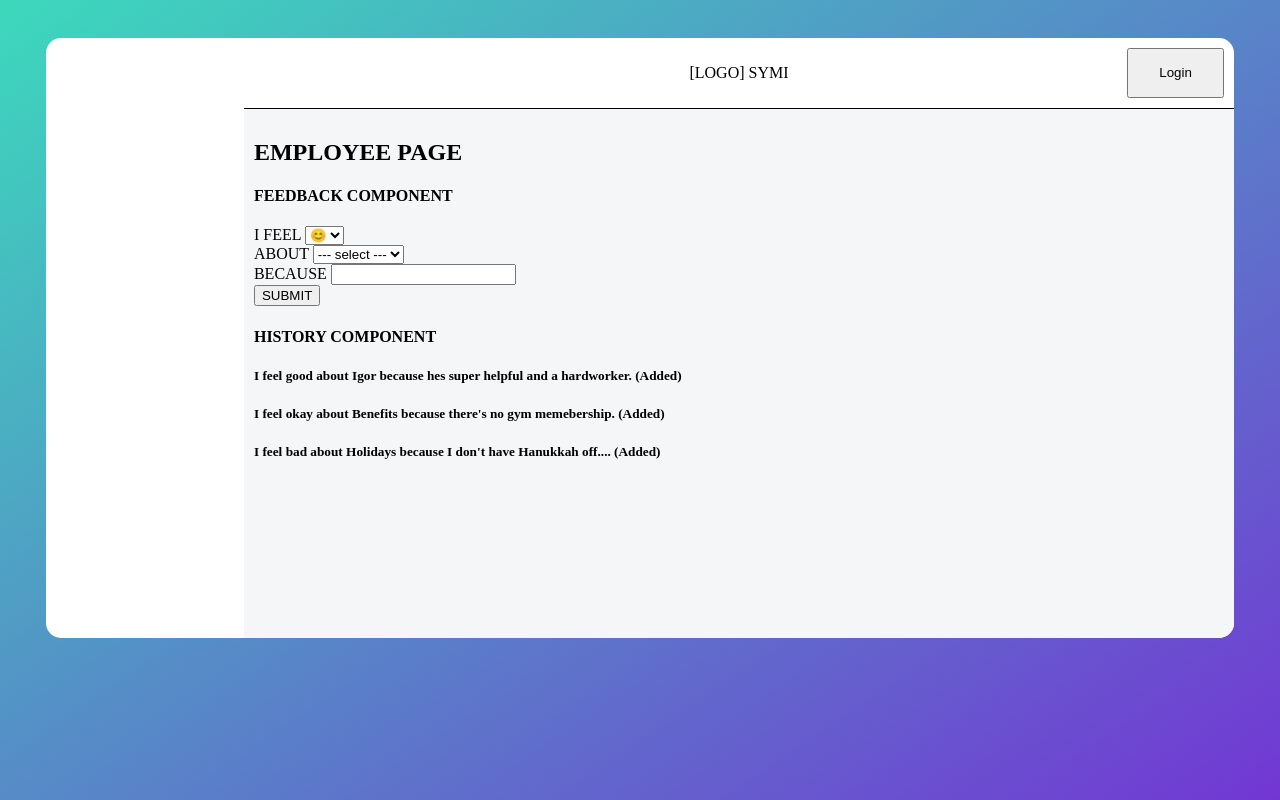
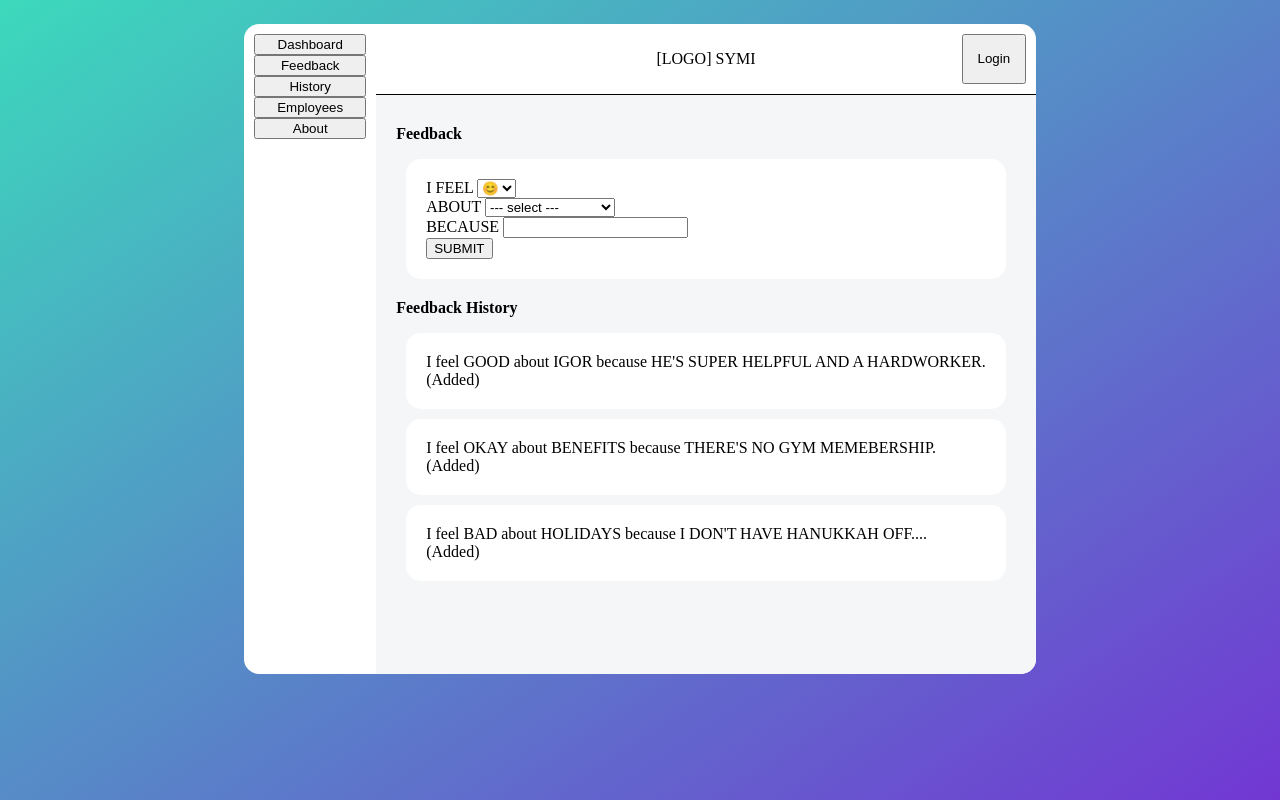
Before and after one commit to project-symi/frontend-symi, a Next.js app: page /employee in a window 1280 px wide. Built offline with nearby package versions, Linux system fonts and the light colour scheme.

Commit message:
basic styling

```diff
--- a/components/Layout.js
+++ b/components/Layout.js
@@ -5,7 +5,7 @@ import '../styles/App.css';
 const Layout = props => (
   <div className="layout">
     <Navbar />
-    <div id="page">{props.children}</div>
+    {props.children}
   </div>
 );
 
--- a/components/employeePage/Feedback.js
+++ b/components/employeePage/Feedback.js
@@ -1,4 +1,6 @@
 /* eslint-disable react/prop-types */
+import '../../styles/Employee.css';
+
 export default class Feedback extends React.Component {
   constructor() {
     super();
@@ -56,9 +58,10 @@ export default class Feedback extends React.Component {
 
   render() {
     return (
-      <form>
       <div>
-          <h4>FEEDBACK COMPONENT</h4>
+        <p className="title">Feedback</p>
+        <form className="feedback-container">
+          <div>
             <label>I FEEL </label>
             <select name="feeling" onChange={this.handleInputChange}>
               <option name="feeling" value="good">
@@ -79,7 +82,12 @@ export default class Feedback extends React.Component {
             <select name="About" onChange={this.handleInputChange}>
               <option>--- select ---</option>
               <option value="Employee">Employee</option>
-            <option value="Category">Category</option>
+              <option>Work/Life Balance</option>
+              <option>Benefits</option>
+              <option>Holidays</option>
+              <option>Job Satisfaction</option>
+              <option>Company Policy</option>
+              <option>Other</option>
             </select>
 
             {/* 2nd ABOUT > EMPLOYEE SEARCH */}
@@ -91,14 +99,10 @@ export default class Feedback extends React.Component {
 
             {/* 2nd ABOUT > CATEGORY */}
             {this.state.about.type === 'Category' ? (
-            <select name="Category" onChange={this.handleInputChange}>
-              <option>Work/Life Balance</option>
-              <option>Benefits</option>
-              <option>Holidays</option>
-              <option>Job Satisfaction</option>
-              <option>Company Policy</option>
-              <option>Other</option>
-            </select>
+              <select
+                name="Category"
+                onChange={this.handleInputChange}
+              ></select>
             ) : (
               <div></div>
             )}
@@ -119,6 +123,7 @@ export default class Feedback extends React.Component {
             SUBMIT
           </button>
         </form>
+      </div>
     );
   }
 }
--- a/components/employeePage/History.js
+++ b/components/employeePage/History.js
@@ -7,7 +7,7 @@ export default class History extends React.Component {
         {
           feeling: 'good',
           about: { type: 'Employee', input: 'Igor' },
-          note: 'hes super helpful and a hardworker',
+          note: 'he\'s super helpful and a hardworker',
           dateAdded: null
         },
         {
@@ -29,15 +29,20 @@ export default class History extends React.Component {
   render() {
     return (
       <div>
-        <h4>HISTORY COMPONENT</h4>
+        <p className="title">Feedback History</p>
         {this.state.feedback.map((item, i) => {
           return (
-            <h5>
-              I feel {this.state.feedback[i].feeling} about{' '}
-              {this.state.feedback[i].about.input} because{' '}
-              {this.state.feedback[i].note}. (Added
-              {this.state.feedback[i].dateAdded})
-            </h5>
+            <div className="feedback-container">
+              <div className="feedback-string">
+                I feel {this.state.feedback[i].feeling.toUpperCase()} about{' '}
+                {this.state.feedback[i].about.input.toUpperCase()} because{' '}
+                {this.state.feedback[i].note.toUpperCase()}.
+              </div>
+              <div className="date-added">
+                (Added
+                {this.state.feedback[i].dateAdded})
+              </div>
+            </div>
           );
         })}
       </div>
--- a/pages/admin.js
+++ b/pages/admin.js
@@ -1,5 +1,6 @@
 /* eslint-disable react/no-unescaped-entities */
 import Layout from '../components/Layout';
+import Sidebar from '../components/Sidebar';
 
 //components
 import EmployeeInput from '../components/adminPage/EmployeeInput';
@@ -19,8 +20,7 @@ export default class Admin extends React.Component {
   render() {
     return (
       <Layout>
-        <h1>Welcome to Symi!</h1>
-        <h3>Start using the dashboard from adding employees</h3>
+        <Sidebar />
         <EmployeeInput addNewEmployee={this.addNewEmployee} />
       </Layout>
     );
--- a/pages/employee.js
+++ b/pages/employee.js
@@ -1,4 +1,5 @@
 import Layout from '../components/Layout';
+import Sidebar from '../components/Sidebar';
 import Feedback from '../components/employeePage/Feedback';
 import History from '../components/employeePage/History';
 
@@ -14,9 +15,11 @@ export default class Employee extends React.Component {
   render() {
     return (
       <Layout>
-        <h2>EMPLOYEE PAGE</h2>
-        <Feedback submitFeedback={this.submitFeedback} />
-        <History />
+        <Sidebar />
+        <div id="page">
+          <Feedback submitFeedback={this.submitFeedback} />
+          <History />
+        </div>
       </Layout>
     );
   }
--- a/styles/App.css
+++ b/styles/App.css
@@ -1,12 +1,17 @@
 html {
   height: 100%;
   background: rgb(114, 55, 211);
-     background: linear-gradient(326deg, rgba(114, 55, 211, 1) 0%, rgba(60, 217, 188, 1) 100%);
+  background: linear-gradient(326deg,
+      rgba(114, 55, 211, 1) 0%,
+      rgba(60, 217, 188, 1) 100%);
   -webkit-background-size: cover;
   -moz-background-size: cover;
   -o-background-size: cover;
   background-size: cover;
   background-repeat: no-repeat;
+  justify-items: center;
+  justify-content: center;
+  overflow: hidden;
 }
 
 .layout {
@@ -20,9 +25,11 @@ html {
     "sidebar page";
   border: 0px solid;
   border-radius: 15px;
-     margin: 3%;
-     max-height: 600px;
+  margin: 3% auto;
+  max-height: 650px;
+  max-width: 900px;
   background-color: white;
+
 }
 
 #navbar {
@@ -52,7 +59,8 @@ html {
 
 #page {
   grid-area: page;
-     padding: 10px;
-     background-color: #F5F6F8;
+  padding: 10px 20px 20px 20px;
+  background-color: #f5f6f8;
   border-radius: 0px 0px 15px 0px;
+  overflow: auto;
 }
--- /dev/null
+++ b/styles/Employee.css
@@ -0,0 +1,32 @@
+.title {
+  margin-top: 20px;
+  font-weight: bold;
+}
+
+.feedback-container {
+  border: 0px solid;
+  border-radius: 15px;
+  background-color: white;
+  padding: 20px;
+  margin: 10px;
+}
+
+.feedback-history-container {
+  display: grid;
+  grid-template-columns: 500px 20px;
+  grid-template-rows: 1fr;
+  grid-template-areas: "string date";
+  border: 0px solid;
+  border-radius: 15px;
+  background-color: white;
+  padding: 20px;
+  margin: 10px;
+}
+
+.feedback-string {
+  grid-area: string;
+}
+
+.date-added {
+  grid-area: date;
+}
--- /dev/null
+++ b/styles/Index.css
@@ -0,0 +1,34 @@
+html {
+  height: 100%;
+  background: rgb(114, 55, 211);
+  background: linear-gradient(326deg,
+      rgba(114, 55, 211, 1) 0%,
+      rgba(60, 217, 188, 1) 100%);
+  -webkit-background-size: cover;
+  -moz-background-size: cover;
+  -o-background-size: cover;
+  background-size: cover;
+  background-repeat: no-repeat;
+  justify-items: center;
+  justify-content: center;
+  overflow: hidden;
+}
+
+#login-wrap {
+  min-height: 100%;
+  align-items: center;
+}
+
+#login-container {
+  display: grid;
+  /* grid-template-columns: 500px 20px;
+  grid-template-rows: 1fr;
+  grid-template-areas: "string date"; */
+  max-width: 300px;
+  border: 0px solid;
+  border-radius: 15px;
+  background-color: white;
+  padding: 20px;
+  margin: 50px auto;
+  text-align: center;
+}
```
Also changed, not shown: pages/about.js (+10 -7 lines), pages/ceo.js (+6 -2 lines), pages/index.js (+16 -5 lines). Lines whose indentation alone changed are shown as unchanged.
